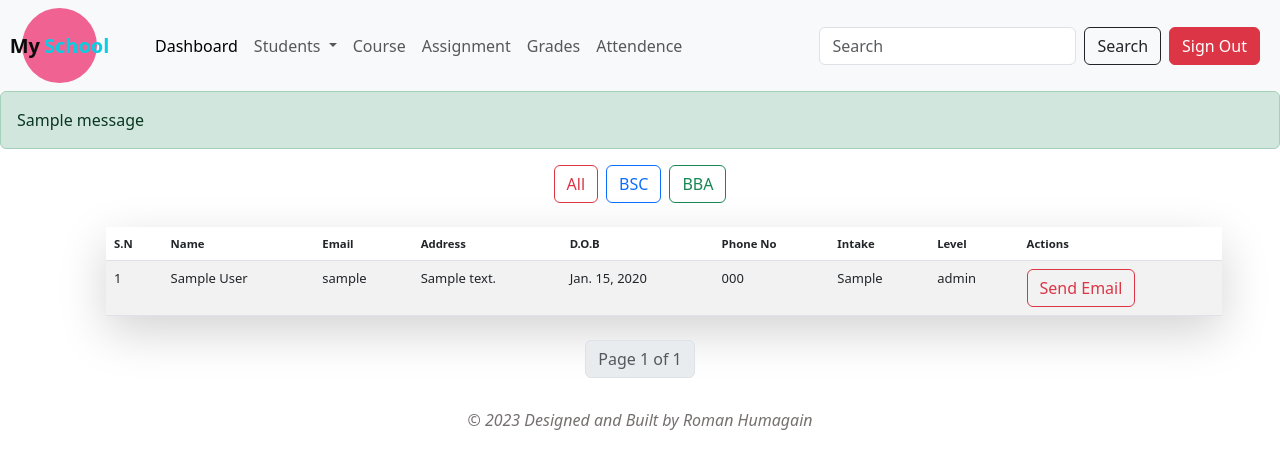
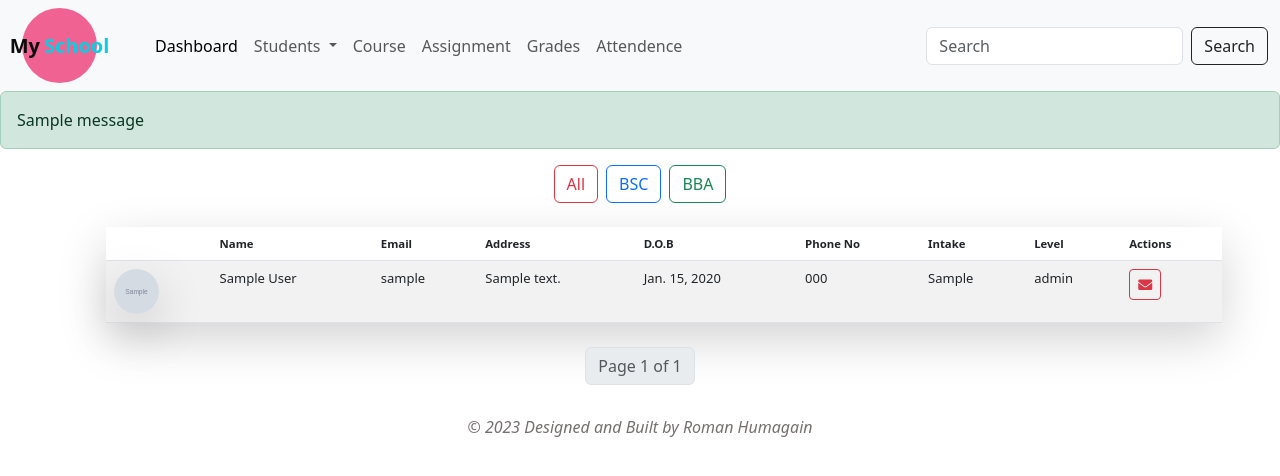
Before and after one commit to romanhumagain/Django_Student-Management-System, a Django app: page /staff/view_student/ in a window 1280 px wide. Shown: the top 476 px of the page. Run offline with Django 4.2, Linux system fonts and the light colour scheme; a user stored in the database is signed in; tables that the repository leaves empty hold one stand-in row (values such as "Sample post"); grey boxes marked "Sample" are stand-in pictures; one stand-in notice (Sample message) is shown.

Commit message:
modified code

```diff
--- a/School/Staff/templates/attendance.html
+++ b/School/Staff/templates/attendance.html
@@ -7,6 +7,10 @@
 {% for message in messages %}
 {% if message.tags == "error" %}
 <div class="alert alert-danger">{{message}}</div>
+{% endif %}
+
+{% if message.tags == "success" %}
+<div class="alert alert-success">{{message}}</div>
 {% endif %}
 {% endfor %}
 {% endif %}
--- a/School/Staff/templates/view student.html
+++ b/School/Staff/templates/view student.html
@@ -57,10 +57,7 @@
           <input class="form-control me-2" type="search" name="search" placeholder="Search" aria-label="Search">
           <button class="btn btn-outline-dark" type="submit">Search</button>
         </form>
-
       </div>
-      <div class="m-2"><a href="/student/signout/" class="btn btn-danger">Sign Out</a></div>
-
     </div>
   </nav>
 
@@ -91,7 +88,7 @@
       <table class="table table-striped table-hover shadow-lg m-4" style="font-size: small;">
         <thead>
           <tr>
-            <th scope="col" class="small">S.N</th>
+            <th scope="col" class="small"></th>
             <th scope="col" class="small">Name</th>
             <th scope="col" class="small">Email</th>
             <th scope="col" class="small">Address</th>
@@ -105,7 +102,16 @@
         <tbody>
           {% for data in querySet %}
           <tr>
-            <td>{{forloop.counter}}</td>
+            <td>
+              {% if data.profile_pic %}
+              <img src="/media/{{data.profile_pic}}" alt="Profile Picture" class="rounded-circle shadow-lg profile-img"
+                style="width: 45px; height: 45px;">
+              {% else %}
+              <img src="{% static 'images/blankpp.jpg' %}" alt="Profile Picture" class="rounded-circle profile-img"
+                style="width: 45px; height:45px;">
+              {% endif %}
+
+            </td>
             <td>{{data.name}}</td>
             <td>{{data.user.username}}</td>
             <td>{{data.address}}</td>
@@ -114,13 +120,17 @@
             <td>{{data.intake}}</td>
             <td>{{data.level}}</td>
             <td>
-              <a href="" class="btn btn-outline-danger send-email-btn" data-bs-toggle="modal"
-                data-bs-target="#mailModal" data-email="{{ data.user.username }}">Send Email</a>
+              <a href="" class="btn btn-outline-danger send-email-btn btn-sm" data-bs-toggle="modal"
+                data-bs-target="#mailModal" data-email="{{ data.user.username }}">
+                <i class="fas fa-envelope fa-ys"></i> <!-- FontAwesome mail icon -->
+              </a>
+
             </td>
           </tr>
           {% endfor %}
         </tbody>
       </table>
+
 
       <nav aria-label="Page navigation example">
         <ul class="pagination justify-content-center">
--- a/School/Staff/views.py
+++ b/School/Staff/views.py
@@ -287,7 +287,6 @@ def attendance(request):
             context.update({'students': students})
 
       if action == 'attendance':
-
             course_inst = Course.objects.get(course=course)
             level_inst = Level.objects.get(level=level)
 
@@ -310,7 +309,10 @@ def attendance(request):
                 Attendance.objects.create(student=student, attendance=attendance_status, date=current_date)
             if absent_student_email:
               absent_mail(absent_student_email)
+
+            messages.success(request,"Attendance successfully taken !!")
             return redirect('/staff/attendance/')
+
     return render(request, 'attendance.html', context)
 
 @login_required(login_url='/')
--- a/School/Student/templates/gradesheet.html
+++ b/School/Student/templates/gradesheet.html
@@ -68,7 +68,6 @@
               <i class="fa fa-check-circle" style="color: blue; padding-left: 5px; margin-top: 30px;"></i>
               {% endif %}
             </li>
-
             <a href="/student/signout/" class="btn btn-danger" style="margin-top:200px;">Sign Out</a>
           </ul>
         </nav>
```
Also changed, not shown: School/Student/templates/std_assignment.html (+11 -3 lines), School/static/student_css/std_assignment.css (+9 -0 lines).
